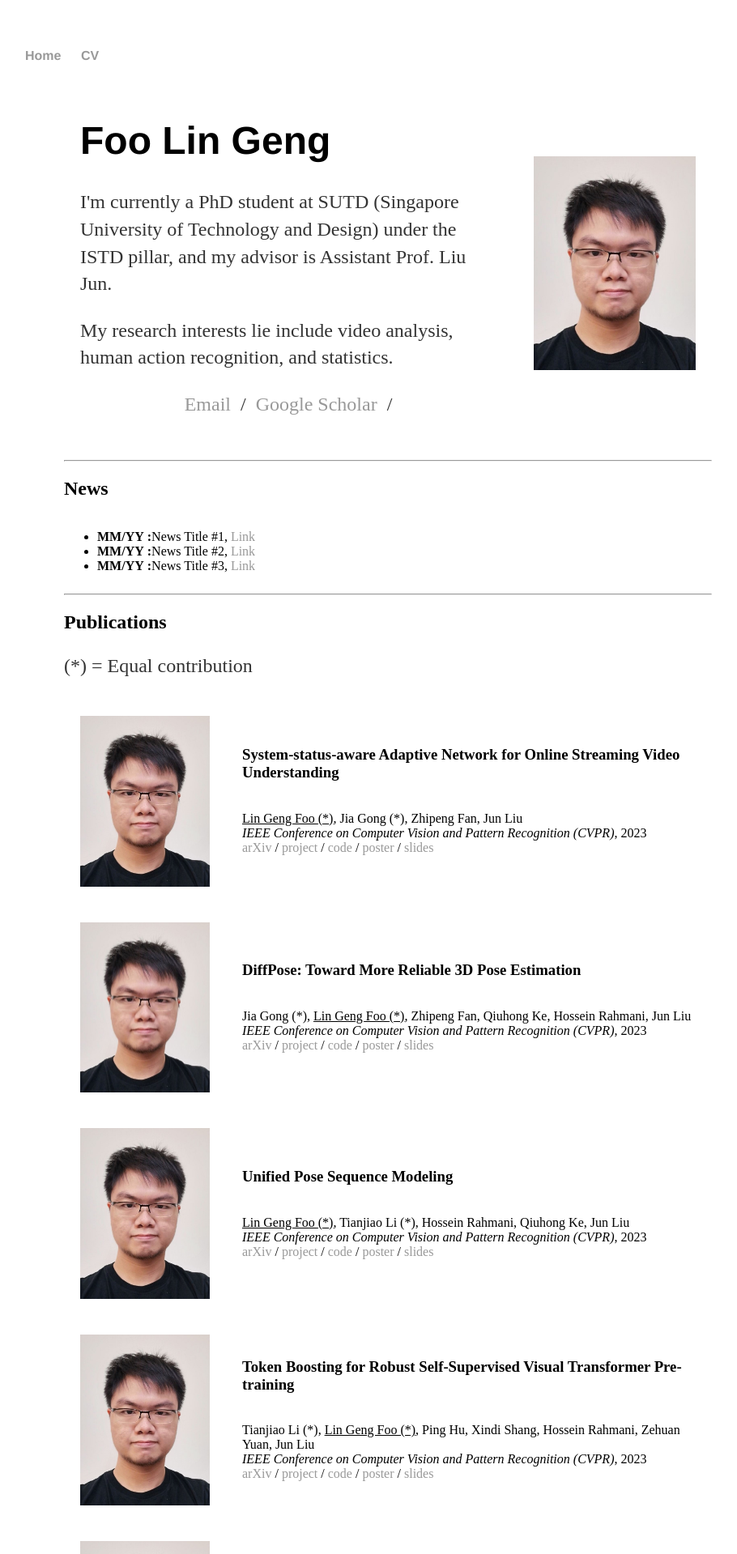
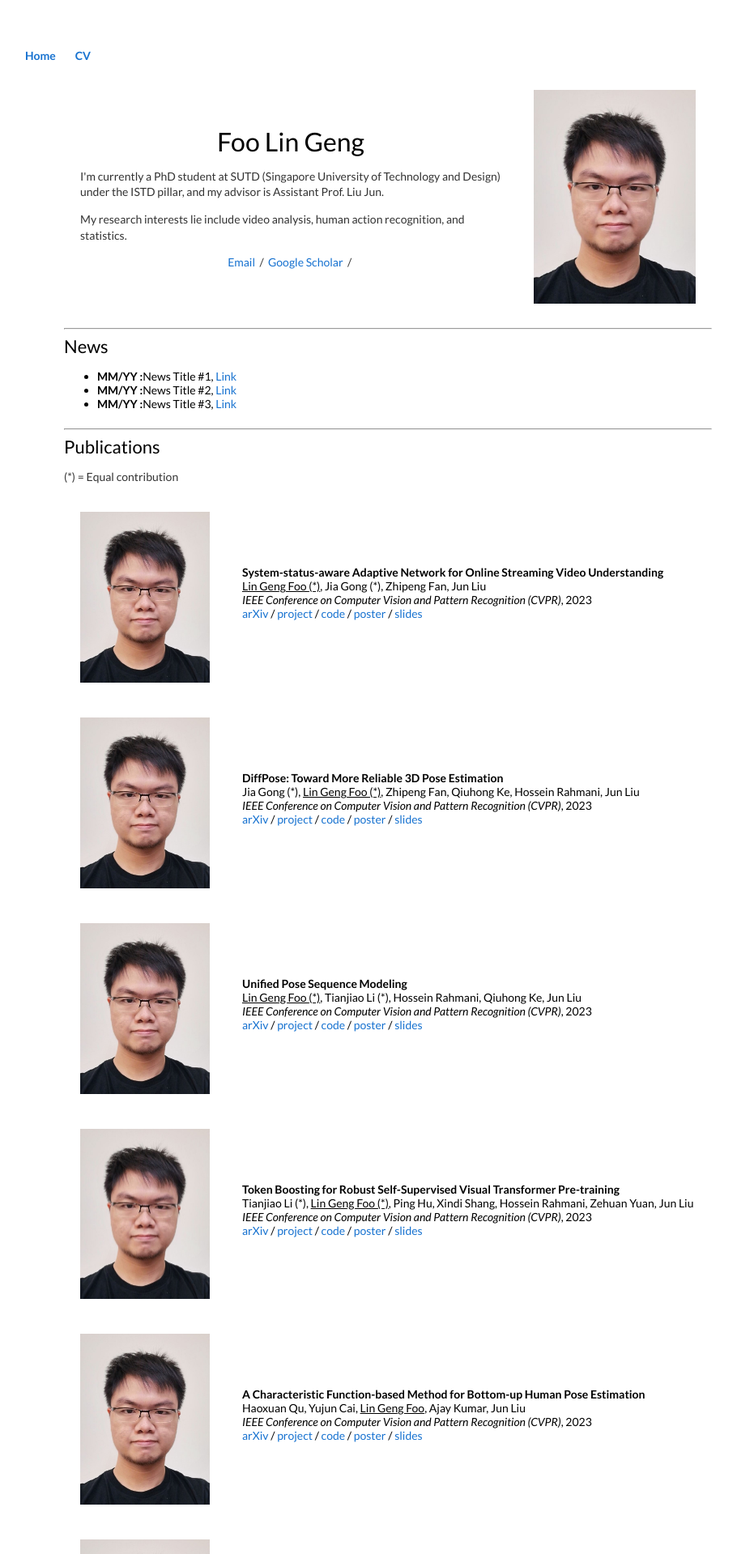
Before and after one commit to lingengfoo/lingengfoo.github.io, a Jekyll site: the page built from index.html, in a window 1280 px wide. Shown: the top 1919 px of the page at 81% size, without its empty margins (161-1071 px from the left). Built offline with Jekyll 4.4.1, drawn with Linux system fonts in a browser that asks for light colours.

Commit message:
Update index.html

```diff
--- a/index.html
+++ b/index.html
@@ -31,7 +31,7 @@
   <meta name="author" content="Foo Lin Geng" />
   <meta name="viewport" content="width=device-width, initial-scale=1">
 
-  <link rel="stylesheet" type="text/css" href="./style.css" />
+  <link rel="stylesheet" type="text/css" href="{{site.url}}/css/style.css" />
   <link rel="canonical" href="https://lingengfoo.github.io/">
   <link href="https://fonts.googleapis.com/css?family=Lato:400,700,400italic,700italic" rel="stylesheet" type="text/css">
 
```
